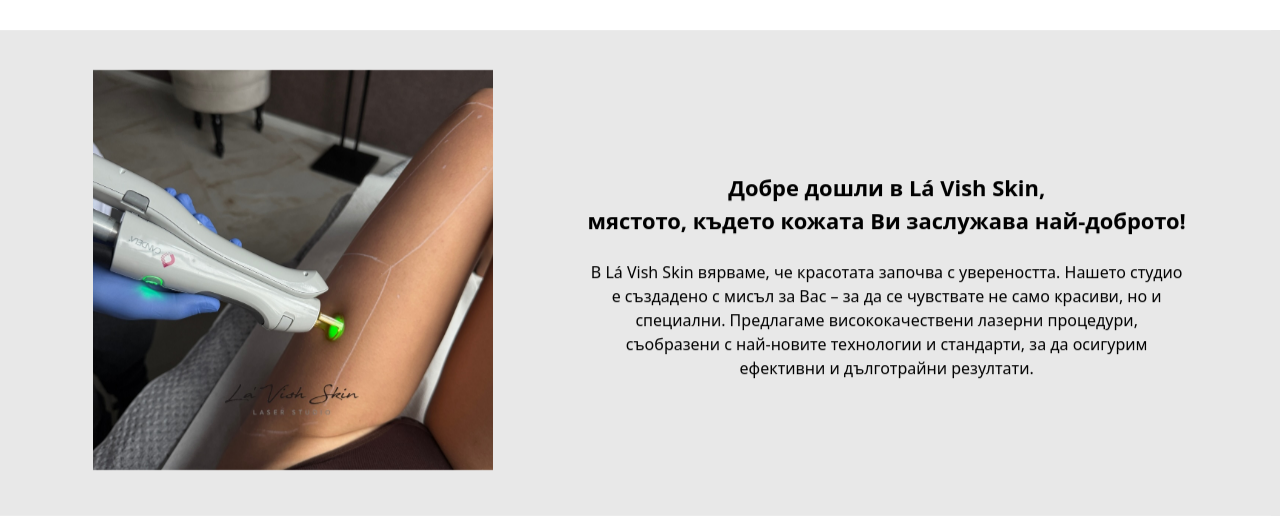
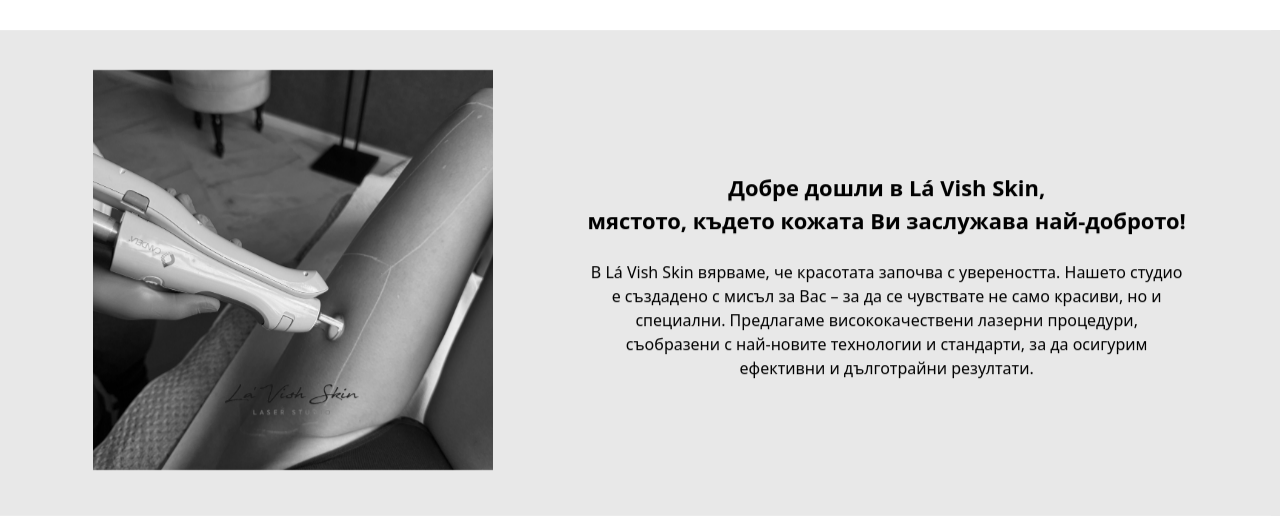
Before and after one commit to Nikola974/LaVishSkin, a React (Vite) app: page / in a window 1280 px wide. In both pictures the pointer is over the picture 293 px from the left and 1134 px from the top of the page. Shown: the part 864-1384 px from the top of the page. Built offline with nearby package versions, Linux system fonts and the light colour scheme.

Commit message:
About us hover

```diff
--- a/src/components/AboutUs/AboutUs.module.css
+++ b/src/components/AboutUs/AboutUs.module.css
@@ -22,6 +22,11 @@
   width: 100%;
   max-width: 400px;
   max-height: 450px;
+  transition: filter 0.4s ease;
+}
+
+.aboutUsTopImg img:hover {
+  filter: grayscale(100%);
 }
 
 .aboutUsTopInfo {
```
